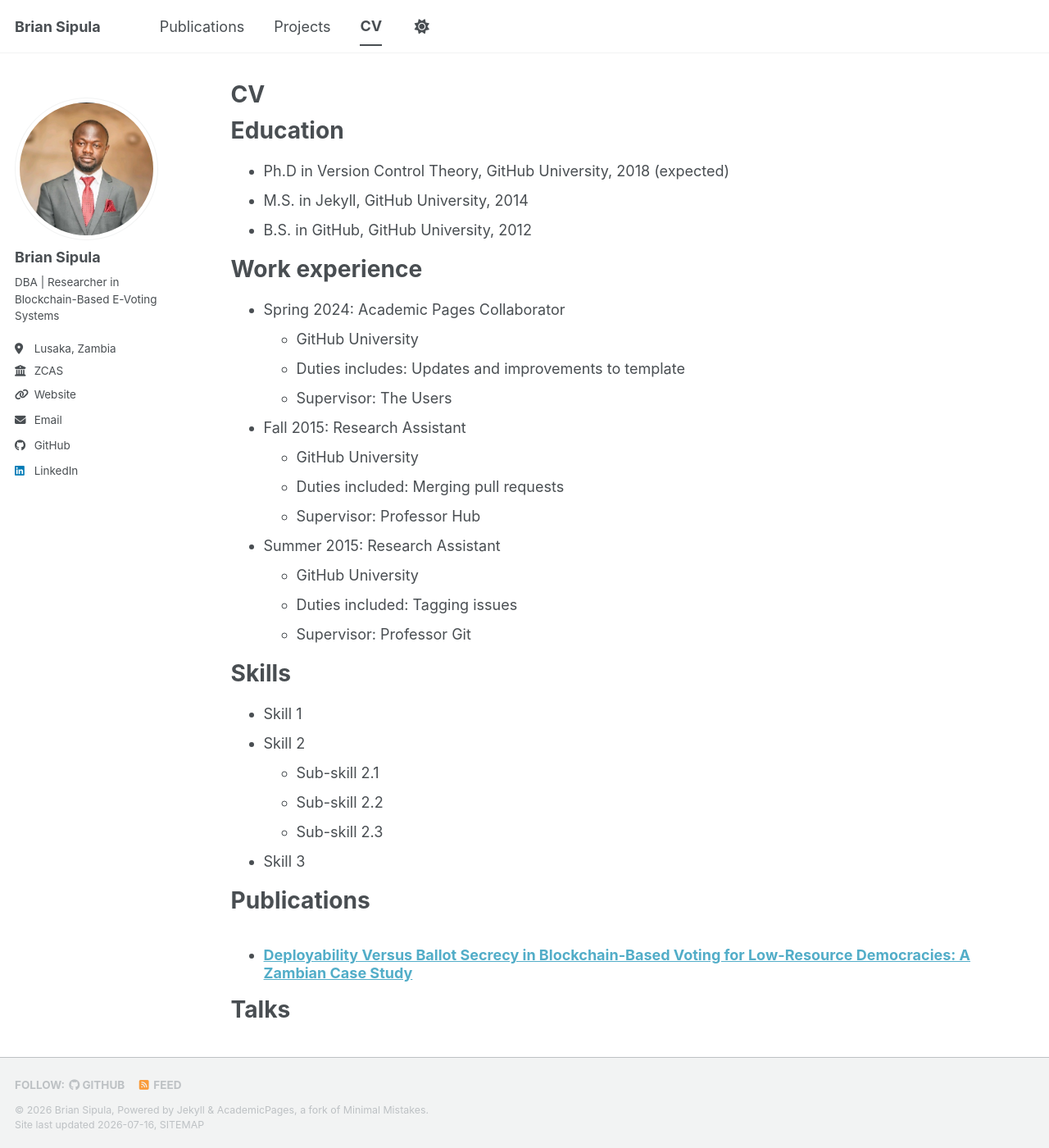
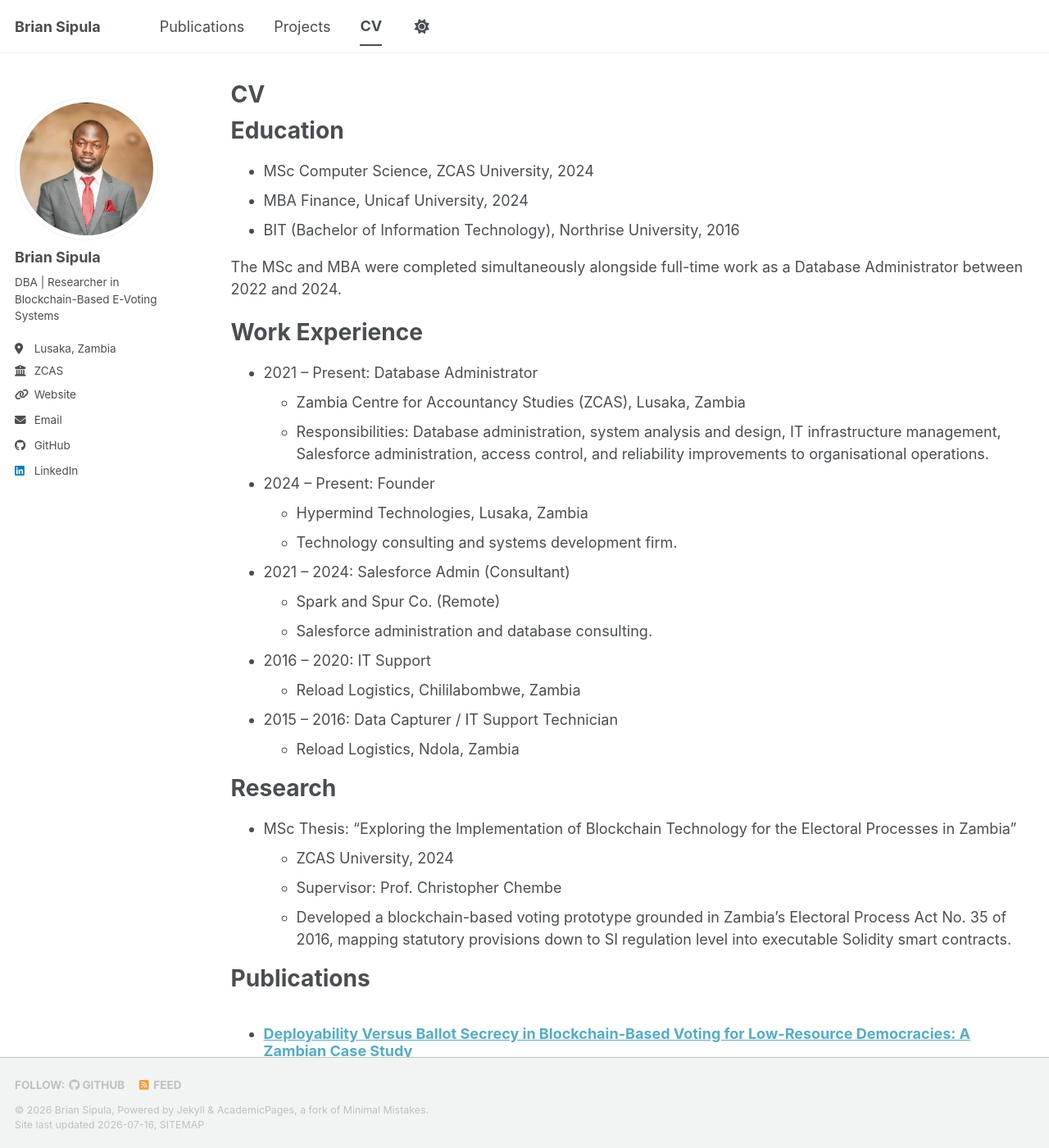
Before and after one commit to briansipula/briansipula.github.io, a Jekyll site: the page built from _pages/cv.md, in a window 1280 px wide and 1400 px high. Shown: the whole window at 82% size. Built offline with Jekyll 4.4.1, drawn with Linux system fonts in a browser that asks for light colours; a style sheet for code colours, icons or effects is not loaded; some of the changed text lies outside the part shown.

Commit message:
Revise CV with new education and work details
Updated education, work experience, research, skills, and service sections of the CV.

```diff
--- a/_pages/cv.md
+++ b/_pages/cv.md
@@ -6,40 +6,42 @@ author_profile: true
 redirect_from:
   - /resume
 ---
-
 {% include base_path %}
 
 Education
 ======
-* Ph.D in Version Control Theory, GitHub University, 2018 (expected)
-* M.S. in Jekyll, GitHub University, 2014
-* B.S. in GitHub, GitHub University, 2012
+* MSc Computer Science, ZCAS University, 2024
+* MBA Finance, Unicaf University, 2024
+* BIT (Bachelor of Information Technology), Northrise University, 2016
 
-Work experience
+The MSc and MBA were completed simultaneously alongside full-time work as a Database Administrator between 2022 and 2024.
+
+Work Experience
 ======
-* Spring 2024: Academic Pages Collaborator
-  * GitHub University
-  * Duties includes: Updates and improvements to template
-  * Supervisor: The Users
+* 2021 -- Present: Database Administrator
+  * Zambia Centre for Accountancy Studies (ZCAS), Lusaka, Zambia
+  * Responsibilities: Database administration, system analysis and design, IT infrastructure management, Salesforce administration, access control, and reliability improvements to organisational operations.
 
-* Fall 2015: Research Assistant
-  * GitHub University
-  * Duties included: Merging pull requests
-  * Supervisor: Professor Hub
+* 2024 -- Present: Founder
+  * Hypermind Technologies, Lusaka, Zambia
+  * Technology consulting and systems development firm.
 
-* Summer 2015: Research Assistant
-  * GitHub University
-  * Duties included: Tagging issues
-  * Supervisor: Professor Git
+* 2021 -- 2024: Salesforce Admin (Consultant)
+  * Spark and Spur Co. (Remote)
+  * Salesforce administration and database consulting.
 
-Skills
+* 2016 -- 2020: IT Support
+  * Reload Logistics, Chililabombwe, Zambia
+
+* 2015 -- 2016: Data Capturer / IT Support Technician
+  * Reload Logistics, Ndola, Zambia
+
+Research
 ======
-* Skill 1
-* Skill 2
-  * Sub-skill 2.1
-  * Sub-skill 2.2
-  * Sub-skill 2.3
-* Skill 3
+* MSc Thesis: "Exploring the Implementation of Blockchain Technology for the Electoral Processes in Zambia"
+  * ZCAS University, 2024
+  * Supervisor: Prof. Christopher Chembe
+  * Developed a blockchain-based voting prototype grounded in Zambia's Electoral Process Act No. 35 of 2016, mapping statutory provisions down to SI regulation level into executable Solidity smart contracts.
 
 Publications
 ======
@@ -47,18 +49,15 @@ Publications
     {% include archive-single-cv.html %}
   {% endfor %}</ul>
 
-Talks
+Skills
 ======
-  <ul>{% for post in site.talks reversed %}
-    {% include archive-single-talk-cv.html  %}
-  {% endfor %}</ul>
+* Blockchain and Smart Contracts: Solidity, OpenZeppelin, Hardhat, ethers.js
+* Database Administration: PostgreSQL, SQL Server, MySQL
+* Backend Development: Node.js, Express
+* Frontend Development: Next.js, TypeScript
+* Cloud and CRM: Salesforce, Office 365
+* Research: Electoral law analysis, cryptographic voting protocols, smart contract design
 
-Teaching
+Service
 ======
-  <ul>{% for post in site.teaching reversed %}
-    {% include archive-single-cv.html %}
-  {% endfor %}</ul>
-
-Service and leadership
-======
-* Currently signed in to 43 different slack teams
+* Open to research collaboration on blockchain-based voting systems, cryptographic protocols for elections, and technology policy in African electoral contexts.
```
